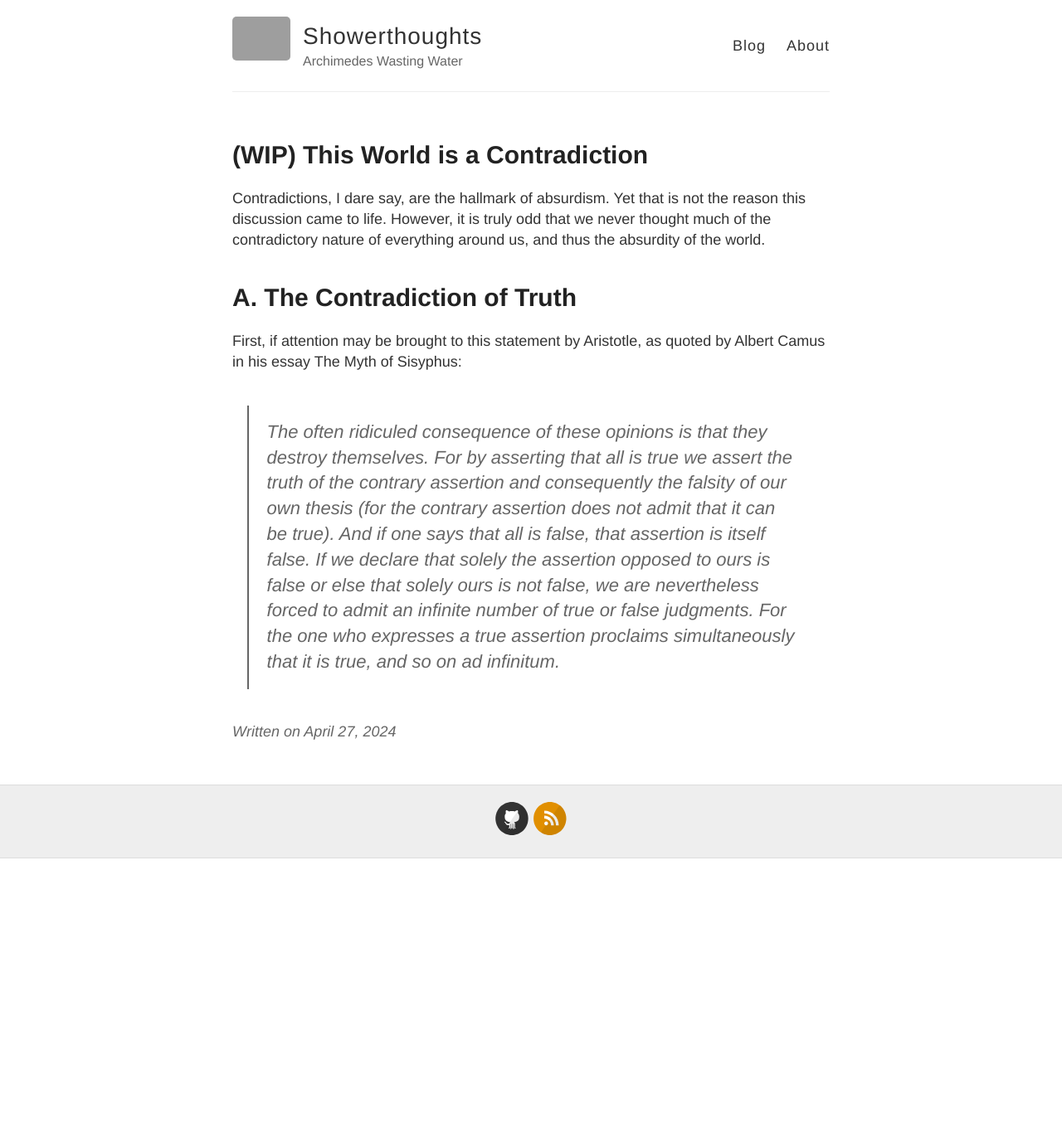
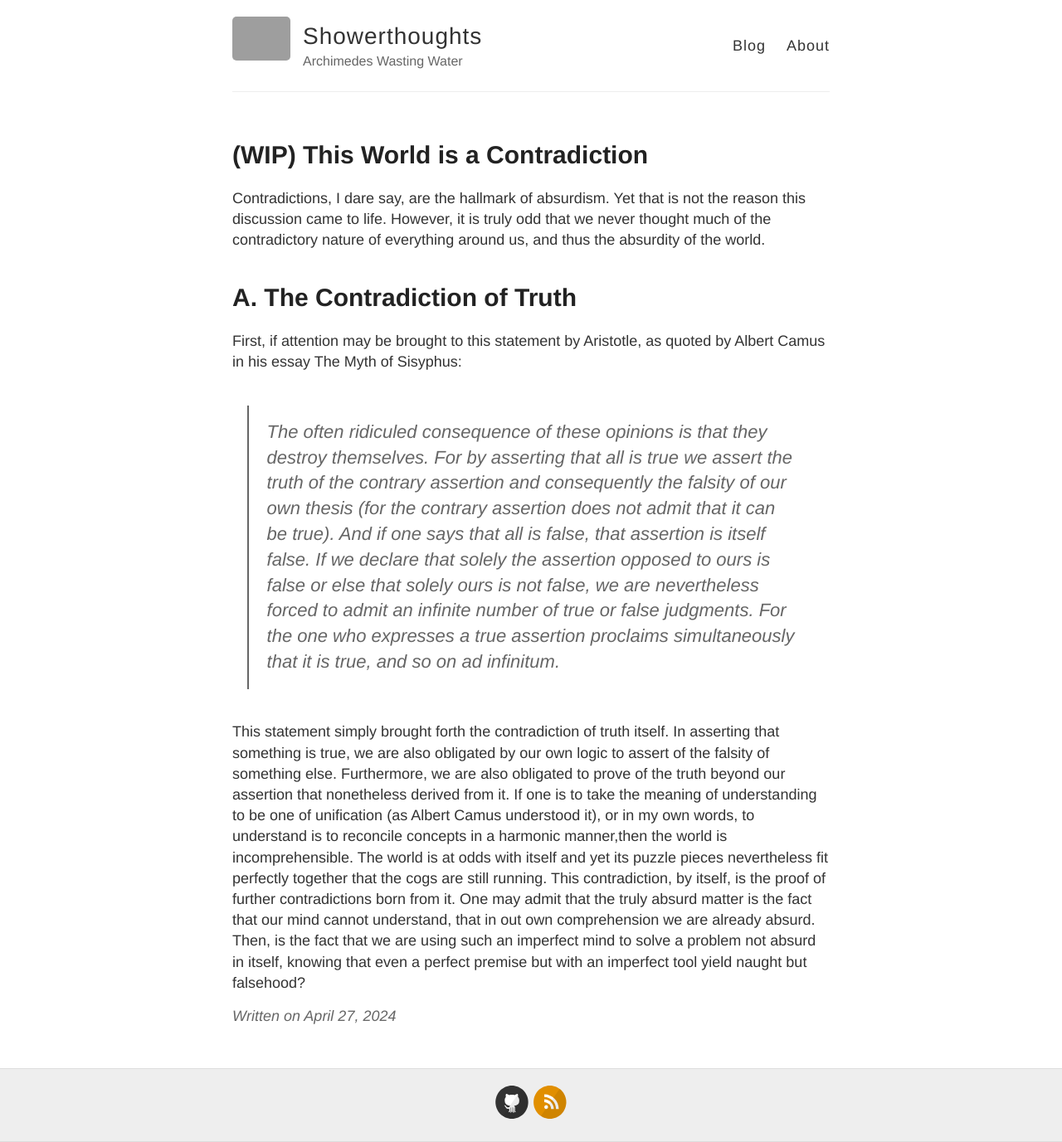
Before and after one commit to theduckshepherd/theduckshepherd.github.io, a Jekyll site: the page built from _posts/2024-04-27-discussion-this-world-is-a-contradiction.md, in a window 1280 px wide. Shown: the whole page at 83% size. Built offline with Jekyll 4.4.1, drawn with Linux system fonts in a browser that asks for light colours; before the commit the page ends 1035 px from its top, so only the background shows below that; grey boxes are pictures that could not be loaded.

Commit message:
Update 2024-04-27-discussion-this-world-is-a-contradiction.md

```diff
--- a/_posts/2024-04-27-discussion-this-world-is-a-contradiction.md
+++ b/_posts/2024-04-27-discussion-this-world-is-a-contradiction.md
@@ -9,3 +9,5 @@ Contradictions, I dare say, are the hallmark of absurdism. Yet that is not the r
 # A. The Contradiction of Truth
 First, if attention may be brought to this statement by Aristotle, as quoted by Albert Camus in his essay The Myth of Sisyphus:
 > The often ridiculed consequence of these opinions is that they destroy themselves. For by asserting that all is true we assert the truth of the contrary assertion and consequently the falsity of our own thesis (for the contrary assertion does not admit that it can be true). And if one says that all is false, that assertion is itself false. If we declare that solely the assertion opposed to ours is false or else that solely ours is not false, we are nevertheless forced to admit an infinite number of true or false judgments. For the one who expresses a true assertion proclaims simultaneously that it is true, and so on ad infinitum.
+
+This statement simply brought forth the contradiction of truth itself. In asserting that something is true, we are also obligated by our own logic to assert of the falsity of something else. Furthermore, we are also obligated to prove of the truth beyond our assertion that nonetheless derived from it. If one is to take the meaning of understanding to be one of unification (as Albert Camus understood it), or in my own words, to understand is to reconcile concepts in a harmonic manner,then the world is incomprehensible. The world is at odds with itself and yet its puzzle pieces nevertheless fit perfectly together that the cogs are still running. This contradiction, by itself, is the proof of further contradictions born from it. One may admit that the truly absurd matter is the fact that our mind cannot understand, that in out own comprehension we are already absurd. Then, is the fact that we are using such an imperfect mind to solve a problem not absurd in itself, knowing that even a perfect premise but with an imperfect tool yield naught but falsehood?
```
